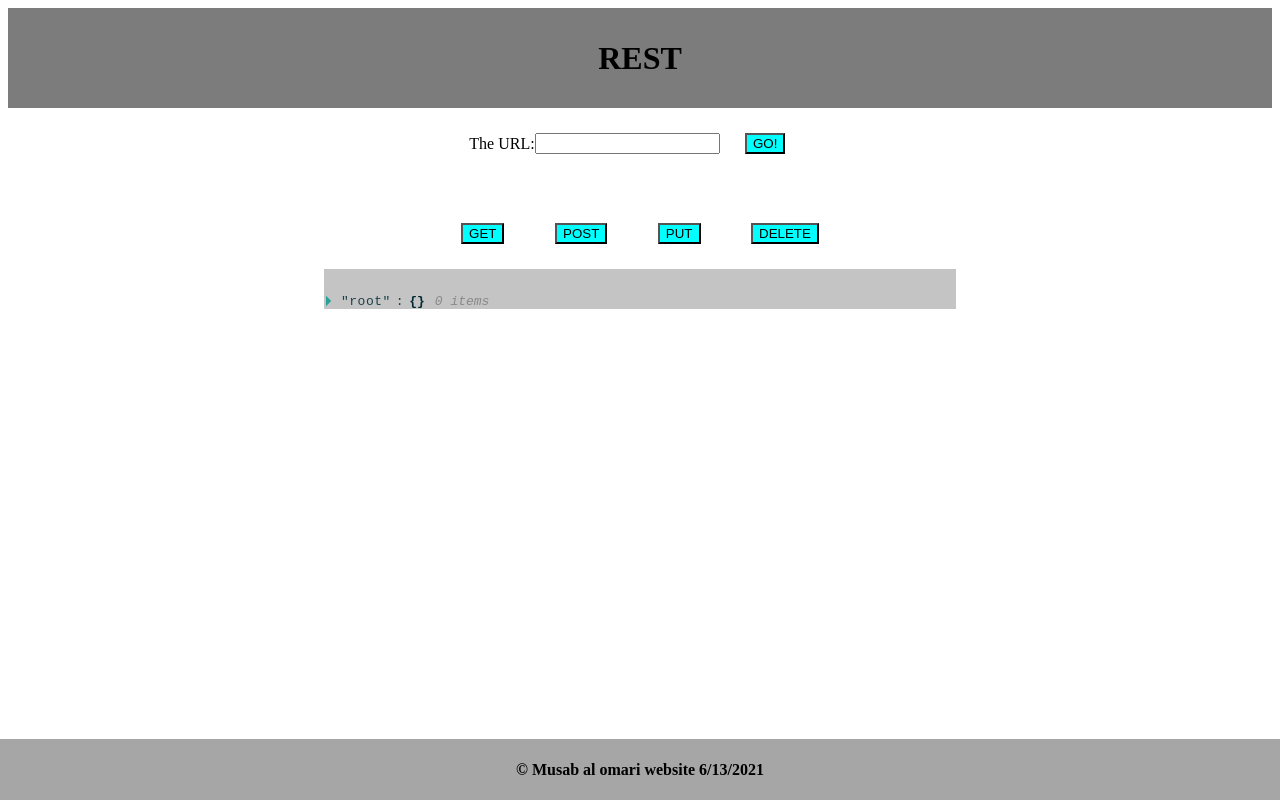
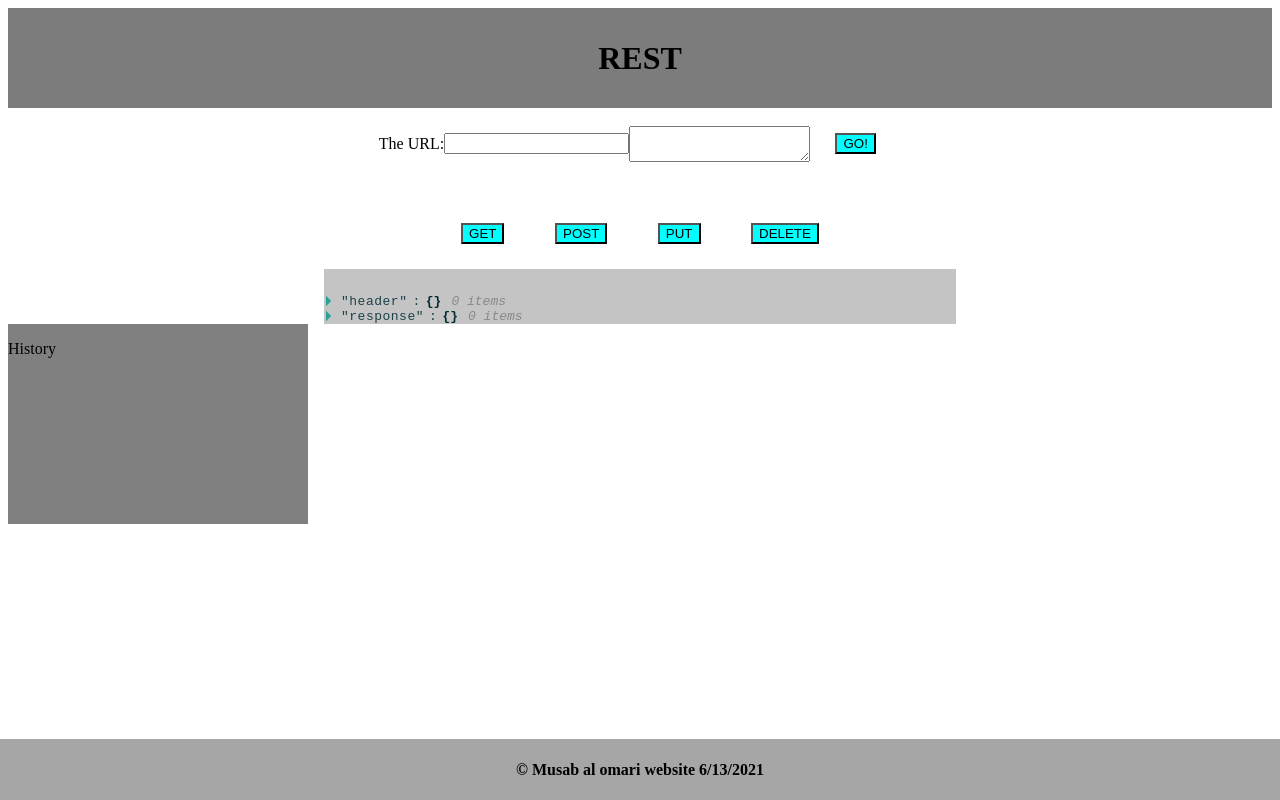
Before and after one commit to Musab-Al-omari/resty, a React (Create React App) app: page / in a window 1280 px wide. Built offline with nearby package versions, Linux system fonts and the light colour scheme.

Commit message:
70%of lab

```diff
--- a/src/App.js
+++ b/src/App.js
@@ -1,8 +1,9 @@
 import React from 'react'
 import Header from './Header.js'
 import Footer from './Footer.js';
-import Main from './Main.js';
+import Form from './Form.js';
 import Results from './Results.js';
+import History from './History.js';
 import './App.css';
 
 class App extends React.Component {
@@ -12,12 +13,13 @@ class App extends React.Component {
     super(props)
     this.state = {
       body:{},
-      resultsArray: [],
+      headersObj:{},
       count: 0
     }
   }
-  handlerApi = (body,resultsArray, count) => {
-    this.setState({body,resultsArray,count})
+  handlerApi = (body, count,headersObj) => {
+
+    this.setState({body,count,headersObj})
   }
 
 
@@ -28,8 +30,9 @@ class App extends React.Component {
     return (
       <React.Fragment>
         <Header />
-        <Main handler={this.handlerApi} />
-        <Results results={this.state.body}/>
+        <Form handler={this.handlerApi} />
+        <Results body={this.state.body} header={this.state.headersObj}/>
+        <History />
         <Footer />
       </React.Fragment >);
   }
--- /dev/null
+++ b/src/Form.js
@@ -0,0 +1,141 @@
+
+import React from 'react';
+import './Form.scss';
+class Form extends React.Component {
+
+
+    constructor(props) {
+        super(props);
+        this.state = {
+            urlField: '',
+            routes: '',
+            body: ''
+        }
+    }
+
+
+
+    handleURLChange = e => {
+        const URL = e.target.value;
+        const newState = { ...this.state, urlField: URL };
+        this.setState(newState);
+    }
+    handlerBody = e => {
+        let body = e.target.value;
+        // console.log('text',text);
+        const newState = { ...this.state, body: body };
+        console.log(newState);
+        this.setState(newState);
+    }
+
+
+
+    handleBtnClick = e => {
+        const reversed = e.target.innerText
+        const newState = { ...this.state, routes: reversed };
+        this.setState(newState);
+    }
+
+
+
+    goHandler = async e => {
+        e.preventDefault()
+        try {
+            if (this.state.routes === '') {
+                this.state.routes = 'GET'
+            }
+
+
+            let myFetchObj = { method: `${this.state.routes}` }
+
+            if (this.state.routes === 'POST' || this.state.routes === 'PUT') {
+                let bodyData = this.state.body
+                myFetchObj = {
+                    method: this.state.routes,
+                    mode: "cors",
+                    headers: {
+                        "Content-Type": "application/json",
+                    },
+                    body: bodyData,
+                }
+            }
+
+            let raw = await fetch(this.state.urlField, myFetchObj)
+            let data = await raw.json()
+            const count = data.count;
+
+            console.log('data', raw);
+
+            const headersObj = {}
+            for (let h of raw.headers) {
+                console.log('hhhhhh', h[0], h[1])
+                headersObj[h[0]] = h[1];
+            }
+            if (!(raw.status === 500 || raw.status === 404)) {
+
+                let prevLocalStorage = JSON.parse(localStorage.getItem('myHeader'))
+
+                if (prevLocalStorage) {
+                    localStorage.setItem('myHeader', JSON.stringify([...prevLocalStorage, { method: this.state.routes, urlField: this.state.urlField }]))
+                } else {
+                    localStorage.setItem('myHeader', JSON.stringify([{ method: this.state.routes, urlField: this.state.urlField }]))
+                }
+            };
+
+            this.props.handler(data, count, headersObj);
+
+
+        } catch (error) {
+            console.error(error);
+        }
+
+
+    }
+
+    render() {
+        return (
+            <div>
+                <form>
+                    <label htmlFor="theUrl">The URL:</label>
+                    <input onChange={this.handleURLChange} />
+                    <textarea onChange={this.handlerBody} type="text"></textarea>
+                    <button onClick={this.goHandler} >GO!</button>
+                </form>
+                <br />
+                <div id="buttons">
+                    <button className="bot" onClick={this.handleBtnClick}>GET</button>
+                    <button className="bot" onClick={this.handleBtnClick}>POST</button>
+                    <button className="bot" onClick={this.handleBtnClick}>PUT</button >
+                    <button className="bot" onClick={this.handleBtnClick}>DELETE</button>
+                </div>
+
+            </div>
+        )
+    }
+}
+
+export default Form;
+
+
+
+
+
+
+
+
+
+//     render(){
+//         return(
+            // <div>
+            //     <form>
+            //         <input type="url" >url field</input>
+            //     </form>
+
+            // </div>
+//         )
+
+//     }
+
+
+// }
+// export default Form;
--- /dev/null
+++ b/src/History.js
@@ -0,0 +1,34 @@
+import React from 'react';
+import './History.scss'
+
+
+class History extends React.Component {
+  constructor(props){
+    super(props)
+    this.state={
+      history: JSON.parse(window.localStorage.getItem('myHeader'))
+    }
+  }
+  renderHistory = () => {
+    if (!this.state.history) return null;
+
+    return this.state.history.map((element, index) => {
+      return (
+        <p key={index}>
+          {element.method} : {element.urlField}
+        </p>
+      );
+    });
+  };
+
+    render() {
+      return (
+        <div className="historyContainer">
+          <p className="historyLabel">History</p>
+          {this.renderHistory}
+        </div>
+      );
+    }
+}
+
+export default History;
--- /dev/null
+++ b/src/History.scss
@@ -0,0 +1,7 @@
+.historyContainer {
+  float: left;
+  width:300px;
+  height: 200px;
+  background-color: rgb(128, 128, 128);
+  color: rgb(0, 0, 0);
+}
--- a/src/Main.js
+++ /dev/null
@@ -1,94 +0,0 @@
-
-import React from 'react';
-import './Main.scss';
-class Main extends React.Component {
-
-
-
-    constructor(props) {
-        super(props);
-        this.state = {
-            urlField: '',
-            routes: ''
-        }
-    }
-    handleURLChange = e => {
-        const URL = e.target.value;
-        const newState = { ...this.state, urlField: URL };
-        this.setState(newState);
-    }
-
-    handleBtnClick = e => {
-        // let myBot = document.querySelector(".bot")
-        // console.log(myBot);
-        // if (myBot.style.backgroundColor==="rgb(" + 196 + "," + 196 + "," + 196 + ")") {
-        //     myBot.style.backgroundColor="rgb(" + 196 + "," + 196 + "," + 196 + ")"
-        // } else {
-        //     myBot.style.backgroundColor="rgb(" + 196 + "," + 100 + "," + 196 + ")"
-        // }
-
-        const reversed = e.target.innerText
-        const newState = { ...this.state, routes: reversed };
-        this.setState(newState);
-    }
-
-
-
-    goHandler = async e => {
-        e.preventDefault()
-
-        let raw = await fetch(`${this.state.urlField}`)
-        let data = await raw.json()
-        //    let  jsonData=JSON.stringify(data)
-        // console.log('data',JSON.stringify(data));
-
-        const count = data.count;
-        const result = data.results;
-        this.props.handler(data, result, count);
-    }
-
-    render() {
-        return (
-            <div>
-                <form>
-                    <label htmlFor="theUrl">The URL:</label>
-                    <input onChange={this.handleURLChange} />
-                    <button onClick={this.goHandler} >GO!</button>
-                </form>
-                <br />
-                <div id="buttons">
-                    <button className="bot" onClick={this.handleBtnClick}>GET</button>
-                    <button className="bot" onClick={this.handleBtnClick}>POST</button>
-                    <button className="bot" onClick={this.handleBtnClick}>PUT</button >
-                    <button className="bot" onClick={this.handleBtnClick}>DELETE</button>
-                </div>
-            </div>
-        )
-    }
-}
-
-export default Main;
-
-
-
-
-
-
-
-
-
-//     render(){
-//         return(
-            // <div>
-            //     <form>
-            //         <input type="url" >url field</input>
-            //     </form>
-
-            // </div>
-//         )
-
-//     }
-
-
-// }
-// export default Main;
--- a/src/Results.js
+++ b/src/Results.js
@@ -4,12 +4,15 @@ class Results extends React.Component {
 
     render() {
         //    let myObject=JSON.stringify(this.props.results)
-        let myObject = this.props.results
+        let myObject = this.props.body
+        let myHeaderObject = this.props.header
         return (
             <>
                 <div id="outerDiv">
                     <div id="outPut">
-                        <ReactJson src={myObject} />
+
+                        <ReactJson name="header" src={myHeaderObject} />
+                        <ReactJson name="response" src={myObject} />
                     </div>
                 </div>
 
```
Also changed, not shown: src/Form.scss (renamed from src/Main.scss).
